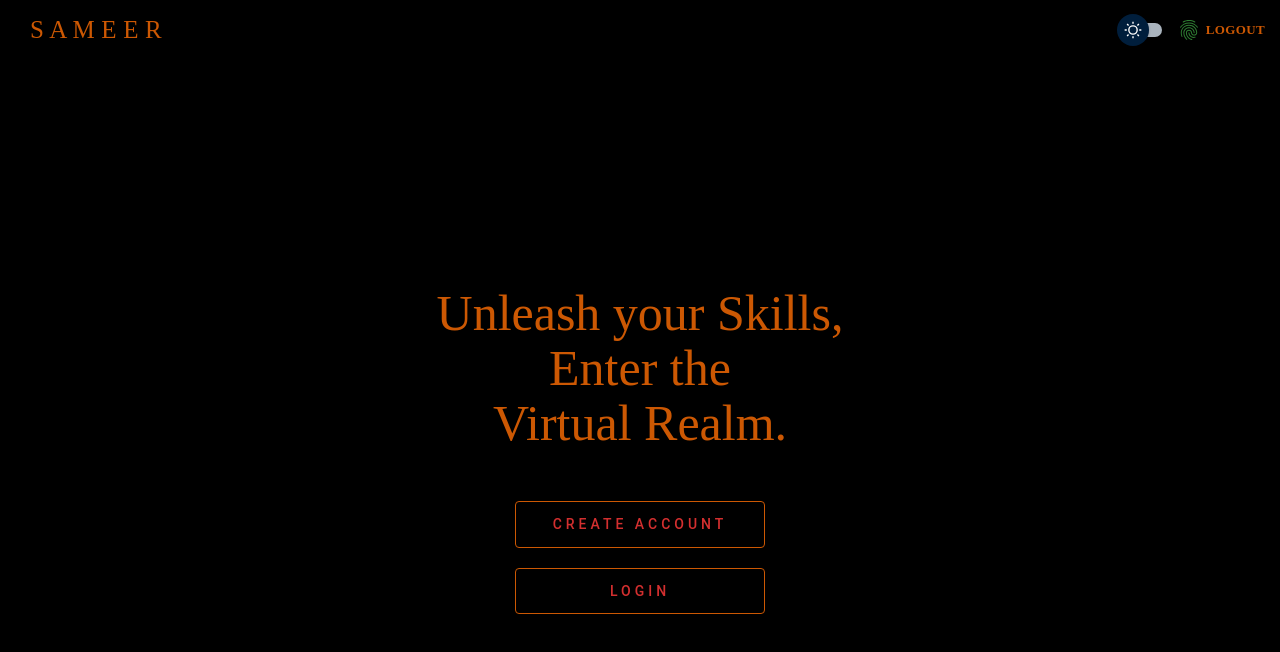
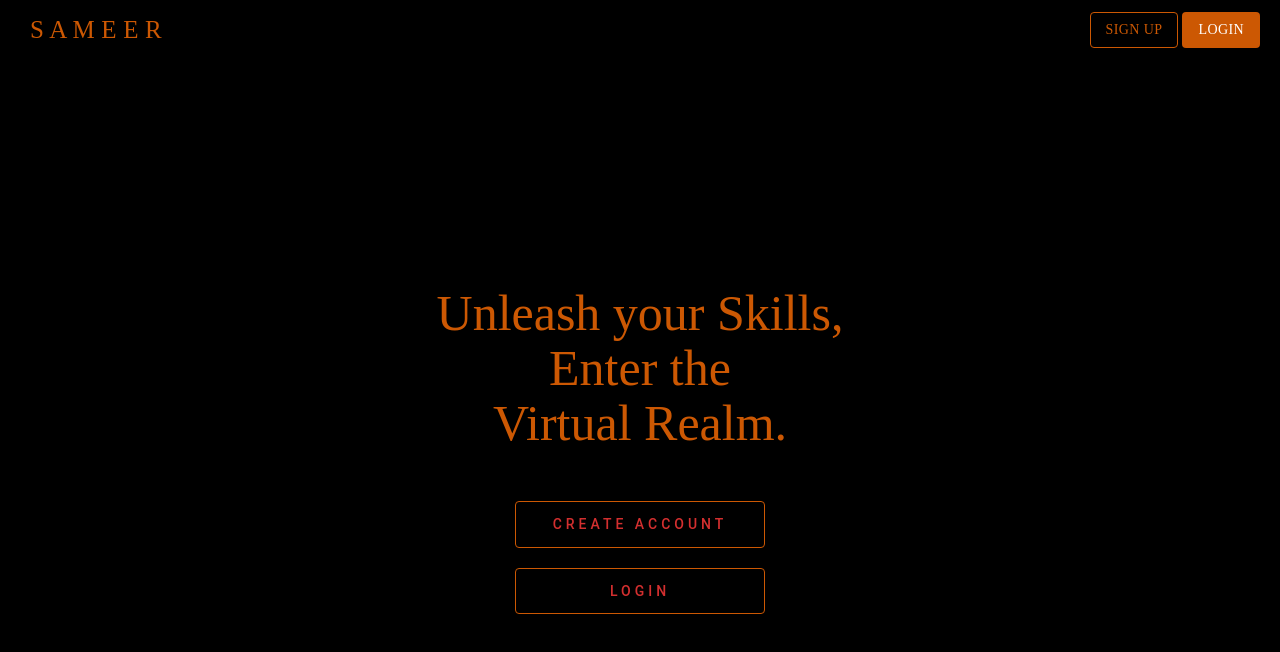
Before and after one commit to sameer-ranjan-singh/Sell-My-Course, a React (Vite) app in the folder client/: page / in a window 1280 px wide. Shown: the top 652 px of the page. Built offline with nearby package versions, Linux system fonts and the light colour scheme; no server answers.

Commit message:
Fixed Appbar : Rolling state up to parent(App.jsx)

```diff
--- a/client/src/Appbar.jsx
+++ b/client/src/Appbar.jsx
@@ -10,32 +10,13 @@ import Switch from '@mui/material/Switch';
 import * as React from 'react';
 import { styled } from '@mui/material/styles';
 
-function Appbar() {
+function Appbar({userEmail, setUserEmail}) {
   const location = useLocation();
   const navigate = useNavigate()
-  const [userEmail, setUserEmail] = useState(null)
 
   const [isDarkMode, setIsDarkMode] = useState(false);
 
-    useEffect(() => {
-        function callback2(data) {
-          if (data.username) {
-            setUserEmail(data.username)
-          }
-        }
-        function callback1(res) {
-          res.json().then(callback2)
-        }
-
-        fetch("https://sell-my-course.onrender.com/admin/me", {
-          method: "GET",
-          headers: {
-            "Authorization": "Bearer " + localStorage.getItem("token")
-          }
-        }).then(callback1)
-      }, [])
-
-  // if (userEmail) {
+  if (userEmail) {
 
     const handleDarkModeToggle = () => {
       setIsDarkMode((prevMode) => !prevMode);
@@ -137,6 +118,7 @@ function Appbar() {
               onClick={() => {
                 localStorage.setItem("token", null)
                 // window.location = "/signup"
+                setUserEmail(null)
                 navigate("/")
               }}
             >
@@ -149,63 +131,64 @@ function Appbar() {
       </div>
     </>
   }
+ else{
+  return (
+    <>
+      <div style={{
+        display: "flex",
+        alignItems:"center",
+        justifyContent: "space-between",
+        padding: "10px 10px 0px 30px",
+        color: "#CC5803",
+        backgroundColor: location.pathname === "/" ? "#000000" : "",
+      }}>
 
-  // return (
-  //   <>
-  //     <div style={{
-  //       display: "flex",
-  //       alignItems:"center",
-  //       justifyContent: "space-between",
-  //       padding: "10px 10px 0px 30px",
-  //       color: "#CC5803",
-  //       backgroundColor: location.pathname === "/" ? "#000000" : "",
-  //     }}>
+        <div>
+          <Typography
+            style={{
+              fontFamily: `"Gloock", "Gloock Placeholder", serif`,
+              fontSize: 25
+            }}
+            variant={"h6"}>S A M E E R</Typography>
+        </div>
+        <div style={{
+          display: "flex"
+        }}>
+          <div style={{
+            marginRight: 4
+          }}>
+            <Button
+              variant={"outlined"}
+              onClick={() => {
+                navigate("/signup")
+              }}
+              style={{
+                border: "1px solid #CC5803",
+                fontFamily: `"Gloock", "Gloock Placeholder", serif`,
+                color: "#CC5803",
+              }}
+            >Sign up</Button>
+          </div>
+          <div style={{
+            marginRight: 10
+          }}>
+            <Button
+              variant={"contained"}
+              onClick={() => {
+                navigate("signin")
+              }}
+              style={{
+                backgroundColor: "#CC5803",
+                fontFamily: `"Gloock", "Gloock Placeholder", serif`,
+              }}
+            >Login</Button>
+          </div>
+        </div>
+      </div>
+    </>
+  )
+ }
 
-  //       <div>
-  //         <Typography
-  //           style={{
-  //             fontFamily: `"Gloock", "Gloock Placeholder", serif`,
-  //             fontSize: 25
-  //           }}
-  //           variant={"h6"}>S A M E E R</Typography>
-  //       </div>
-  //       <div style={{
-  //         display: "flex"
-  //       }}>
-  //         <div style={{
-  //           marginRight: 4
-  //         }}>
-  //           <Button
-  //             variant={"outlined"}
-  //             onClick={() => {
-  //               navigate("/signup")
-  //             }}
-  //             style={{
-  //               border: "1px solid #CC5803",
-  //               fontFamily: `"Gloock", "Gloock Placeholder", serif`,
-  //               color: "#CC5803",
-  //             }}
-  //           >Sign up</Button>
-  //         </div>
-  //         <div style={{
-  //           marginRight: 10
-  //         }}>
-  //           <Button
-  //             variant={"contained"}
-  //             onClick={() => {
-  //               navigate("signin")
-  //             }}
-  //             style={{
-  //               backgroundColor: "#CC5803",
-  //               fontFamily: `"Gloock", "Gloock Placeholder", serif`,
-  //             }}
-  //           >Login</Button>
-  //         </div>
-  //       </div>
-  //     </div>
-  //   </>
-  // )
-
-  // }
+  }
 
 export default Appbar
```
